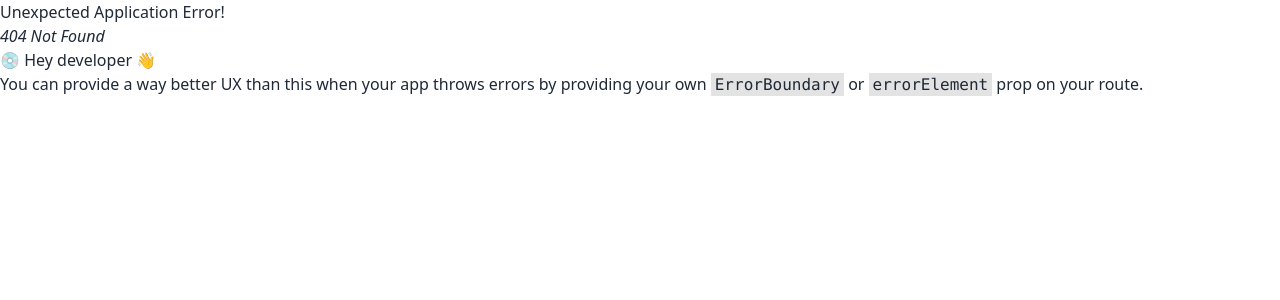
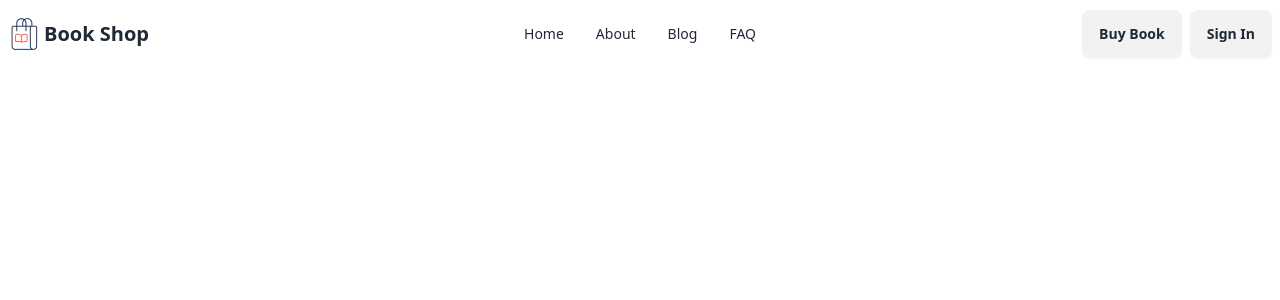
Before and after one commit to TareqSefati/simple-book-shop, a React (Vite) app: page /faq in a window 1280 px wide. Before the commit this address had no page. Shown: the top 300 px of the page. Built offline with nearby package versions, Linux system fonts and the light colour scheme.

Commit message:
Implement routing with structured and dynamically and route to the faq page.

```diff
--- a/src/components/shared/Navbar.jsx
+++ b/src/components/shared/Navbar.jsx
@@ -1,3 +1,6 @@
+import { Link } from "react-router-dom";
+import { ROUTES } from "../../routes";
+
 export default function Navbar() {
 	return (
 		<header>
@@ -29,20 +32,22 @@ export default function Navbar() {
 							className="menu menu-sm dropdown-content bg-base-100 rounded-box z-[1] mt-3 w-52 p-2 shadow"
 						>
 							<li>
-								<a>Home</a>
+								<Link to={ROUTES.HOME}>Home</Link>
 							</li>
 							<li>
-								<a>About</a>
+								<Link to={ROUTES.ABOUT}>About</Link>
 							</li>
 							<li>
-								<a>Blog</a>
+								<Link to={ROUTES.BLOG}>Blog</Link>
 							</li>
 							<li>
-								<a>FAQ</a>
+								<Link to={ROUTES.FAQ}>FAQ</Link>
 							</li>
 						</ul>
 					</div>
-					<img className="size-8" src="logo.png" alt="logo" />
+					<Link to={ROUTES.HOME}>
+						<img className="size-8" src="logo.png" alt="logo" />
+					</Link>
 					<a className="font-bold text-sm ml-1 md:text-xl md:font-extrabold">
 						Book Shop
 					</a>
@@ -50,16 +55,16 @@ export default function Navbar() {
 				<div className="navbar-center hidden lg:flex">
 					<ul className="menu menu-horizontal px-1">
 						<li>
-							<a>Home</a>
+							<Link to={ROUTES.HOME}>Home</Link>
 						</li>
 						<li>
-							<a>About</a>
+							<Link to={ROUTES.ABOUT}>About</Link>
 						</li>
 						<li>
-							<a>Blog</a>
+							<Link to={ROUTES.BLOG}>Blog</Link>
 						</li>
 						<li>
-							<a>FAQ</a>
+							<Link to={ROUTES.FAQ}>FAQ</Link>
 						</li>
 					</ul>
 				</div>
--- /dev/null
+++ b/src/pages/FaqPage.tsx
@@ -0,0 +1,10 @@
+import React from "react";
+import Navbar from "../components/shared/Navbar";
+
+export default function FaqPage() {
+	return (
+		<div className="container mx-auto">
+			<Navbar />
+		</div>
+	);
+}
```
Also changed, not shown: src/router/index.jsx (+15 -1 lines).
